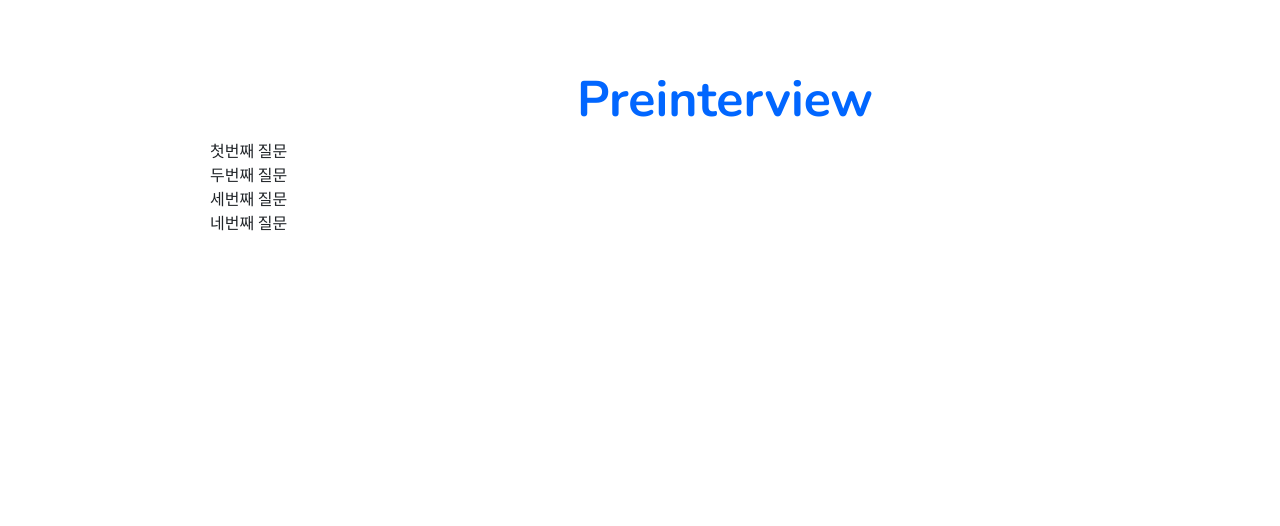
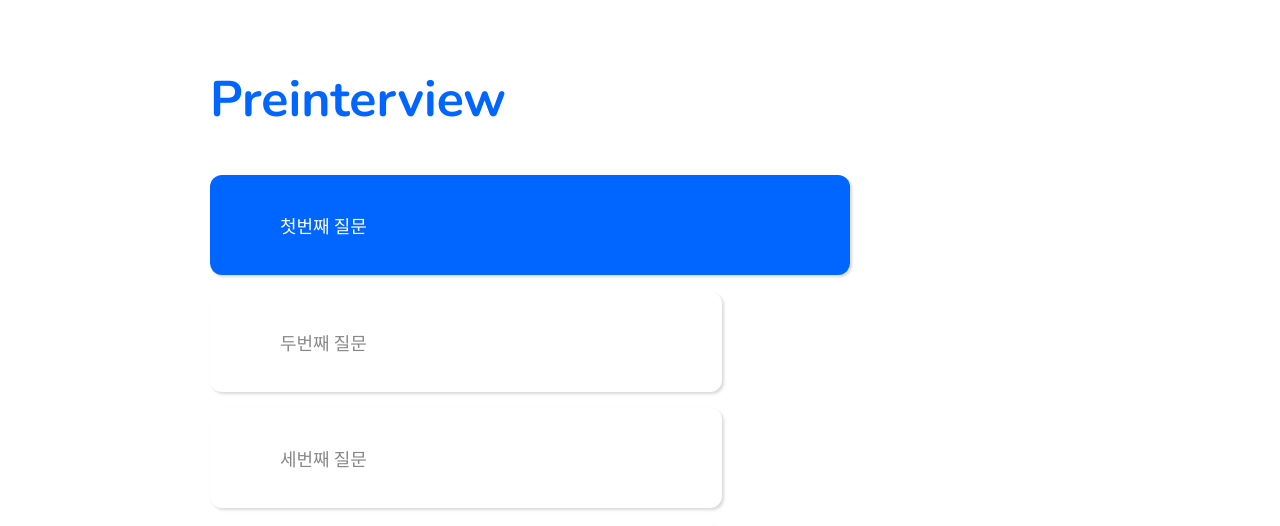
Before and after one commit to seoD22/react_intro_portfolio, a React (Create React App) app: page / in a window 1280 px wide. Shown: the part 2271-2797 px from the top of the page. Built offline with nearby package versions, Linux system fonts and the light colour scheme; a web font is replaced by a local one.

Commit message:
preinterview_PC_자바스크립트 적용_230212

```diff
--- a/src/component/Preinterview.js
+++ b/src/component/Preinterview.js
@@ -2,6 +2,7 @@ import {useEffect} from 'react';
 
 function Preinterview(props) {
   const btn = document.querySelectorAll('.pre_button')
+  var btn_pc = document.querySelectorAll('.pre_button_pc')
   useEffect(()=>{
     btn.forEach(function(el){
       el.addEventListener('click', function(){
@@ -9,6 +10,22 @@ function Preinterview(props) {
       })
     })
   }, [])
+
+  for(var i = 0; i < btn_pc.length; i++){
+    btn_pc[i].onclick = function(){
+      var el = btn_pc[0]
+      while(el){
+        if(el.tagName === "DIV"){
+          // 클래스 삭제
+          el.classList.remove('click')
+        }
+        el = el.nextSibling;
+
+      }
+
+      this.classList.add('click')
+    }
+  }
 
   return (
     <div id='preinterview' className='container_left'>
@@ -41,17 +58,17 @@ function Preinterview(props) {
       </div>
       <div className='pre_pc'>
         <div className='pre_btns_pc'>
-          <div className='pre_button_pc'>
-            첫번째 질문
+          <div className='pre_button_pc click'>
+            <p>첫번째 질문</p>
           </div>
           <div className='pre_button_pc'>
-            두번째 질문
+            <p>두번째 질문</p>
           </div>
           <div className='pre_button_pc'>
-            세번째 질문
+            <p>세번째 질문</p>
           </div>
           <div className='pre_button_pc'>
-            네번째 질문
+            <p>네번째 질문</p>
           </div>
         </div>
         <div className='pre_answer_pc'>
--- a/src/css/font.scss
+++ b/src/css/font.scss
@@ -191,4 +191,22 @@ h2{font-family: 'Nunito', 'Noto Sans KR', sans-serif; font-weight: 700; font-siz
       }
     }
   }
+
+  #preinterview{
+    .pre_pc{
+      .pre_button_pc{
+        line-height: 100px;
+        p{
+          font-size: 18px;
+          color: #8A8989;
+          text-align: left;
+        }
+      }
+      .pre_button_pc.click{
+        p{
+          color: white;
+        }
+      }
+    }
+  }
 }
--- a/src/css/style.scss
+++ b/src/css/style.scss
@@ -14,6 +14,10 @@ li {
 ul,
 li {
   margin-bottom: 0;
+}
+
+p{
+  margin: 0;
 }
 
 .container {
@@ -786,6 +790,10 @@ li {
   }
 
   #preinterview{
+    h2{
+      text-align: left;
+      margin-bottom: 45px;
+    }
     .pre_button_mobile{
       display: none;
     }
@@ -795,8 +803,27 @@ li {
         display: flex;
         flex-direction: column;
         background-color: white;
-        height: 50px;
+        height: 450px;
+        justify-content: space-between;
       }
+    }
+    .pre_button_pc{
+      background-color: white;
+      width: 40vw;
+      border-radius: 12px;
+      box-shadow: 2px 2px 3px rgba($color: grey, $alpha: .3);
+      transition: .5s;
+      &:hover{
+        cursor: pointer;
+        background-color: #0167ff43;
+      }
+      p{
+        padding-left: 70px;
+      }
+    }
+    .pre_button_pc.click{
+      width: 50vw;
+      background-color: #0166FF;
     }
   }
 }
```
